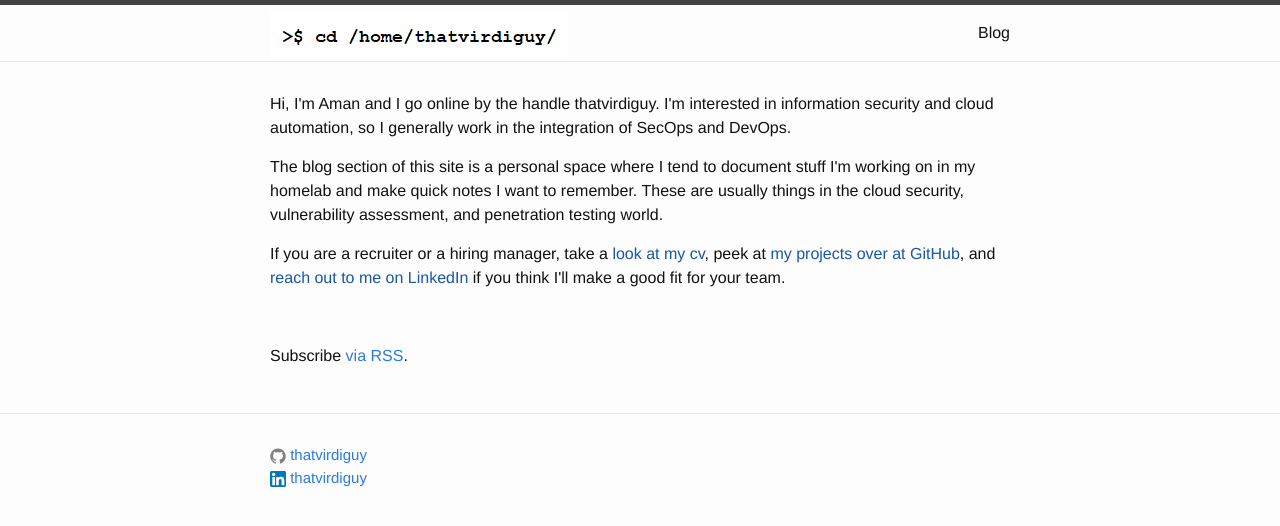
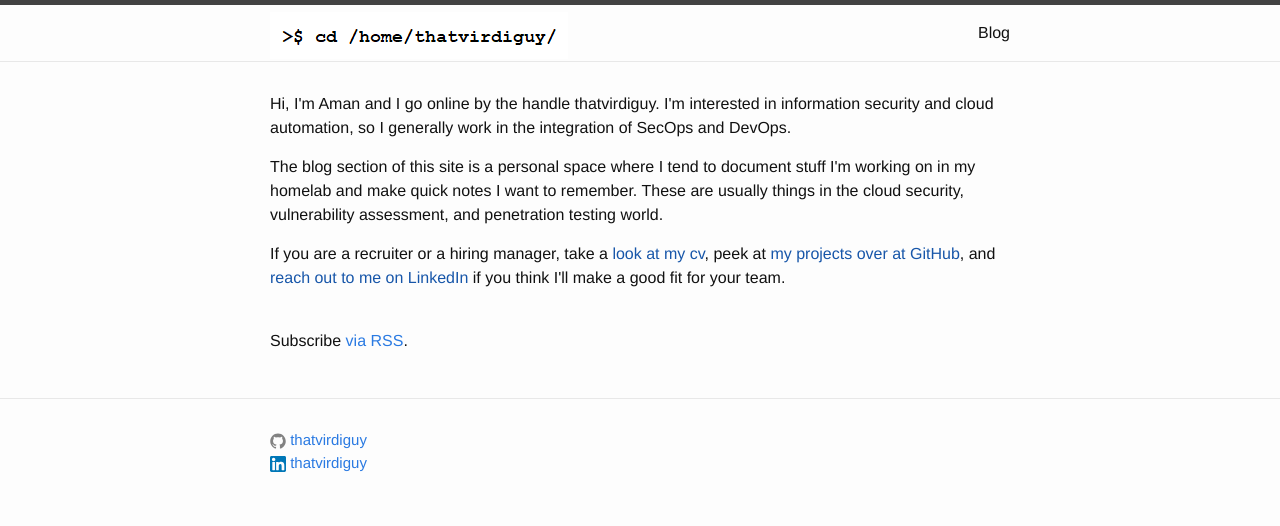
Before and after one commit to thatvirdiguy/thatvirdiguy.github.io, a Jekyll site: the page built from index.html, in a window 1280 px wide. Shown: the top 526 px of the page. Built offline with Jekyll 4.4.1, drawn with Linux system fonts in a browser that asks for light colours.

Commit message:
update landing page

```diff
--- a/index.html
+++ b/index.html
@@ -6,7 +6,7 @@
 
   <p class="lead">Hi, I'm Aman and I go online by the handle thatvirdiguy. I'm interested in information security and cloud automation, so I generally work in the integration of SecOps and DevOps.</p>
   <p>The blog section of this site is a personal space where I tend to document stuff I'm working on in my homelab and make quick notes I want to remember. These are usually things in the cloud security, vulnerability assessment, and penetration testing world.</p>
-  <p>If you are a recruiter or a hiring manager, take a <a href "https://thatvirdiguy.github.io/files/AmandeepSinghVirdi_Resume_2022-03-25.pdf">look at my cv</a>, peek at <a href "https://github.com/thatvirdiguy">my projects over at GitHub</a>, and <a href "https://www.linkedin.com/in/thatvirdiguy/">reach out to me on LinkedIn</a> if you think I'll make a good fit for your team.<p>
+  <p>If you are a recruiter or a hiring manager, take a <a href "https://thatvirdiguy.github.io/files/AmandeepSinghVirdi_Resume_2022-03-25.pdf">look at my cv</a>, peek at <a href "https://github.com/thatvirdiguy">my projects over at GitHub</a>, and <a href "https://www.linkedin.com/in/thatvirdiguy/">reach out to me on LinkedIn</a> if you think I'll make a good fit for your team.</p>
   <br>
   <p class="rss-subscribe">Subscribe <a href="{{ "/feed.xml" | prepend: site.baseurl }}">via RSS</a>.</p>
 
```
